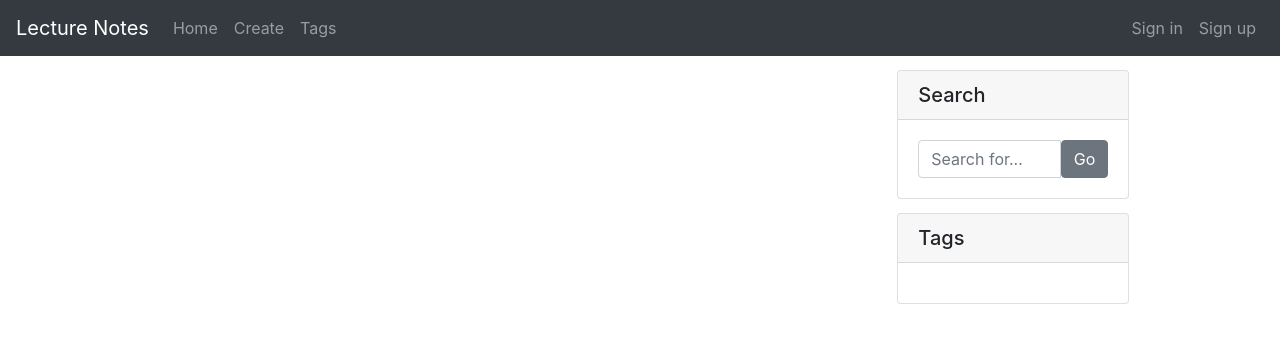
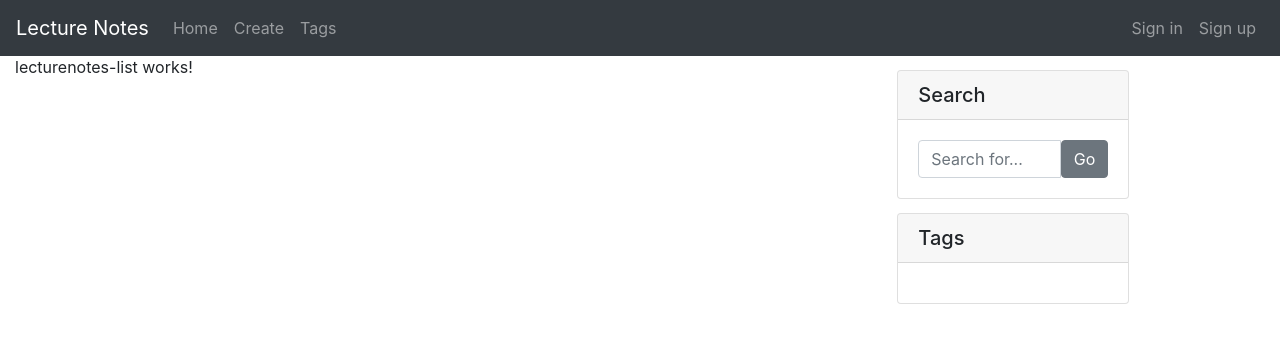
Before and after one commit to ArtemTereshkovich/LectureNoteSharing, an Angular app in the folder src/Client/: page / in a window 1280 px wide. Shown: the top 340 px of the page. Built offline with nearby package versions, Linux system fonts and the light colour scheme.

Commit message:
Add Lecture Note List Component

```diff
--- a/src/Client/src/app/home/home.component.html
+++ b/src/Client/src/app/home/home.component.html
@@ -1,6 +1,7 @@
 <div style="display:flex;">
 
   <div class="col-md-8">
+      <app-lecturenotes-list></app-lecturenotes-list>
   </div>
 
   <div class="col-md-3">
--- a/src/Client/src/app/home/home.module.ts
+++ b/src/Client/src/app/home/home.module.ts
@@ -4,6 +4,7 @@ import { HomeComponent } from './home.component';
 import { CloudtagpanelComponent } from './cloudtagpanel/cloudtagpanel.component';
 import { SearchpanelComponent } from './searchpanel/searchpanel.component';
 import { SharedModule } from '../shared/shared.module';
+import { LecturenotesListComponent } from './lecturenotes-list/lecturenotes-list.component';
 
 const homeRouting: ModuleWithProviders = RouterModule.forChild([
    {
@@ -21,7 +22,8 @@ const homeRouting: ModuleWithProviders = RouterModule.forChild([
     declarations: [
         HomeComponent,
         CloudtagpanelComponent,
-        SearchpanelComponent
+        SearchpanelComponent,
+        LecturenotesListComponent
     ]
 })
 export class HomeModule {}
--- /dev/null
+++ b/src/Client/src/app/home/lecturenotes-list/lecturenotes-list.component.html
@@ -0,0 +1,3 @@
+<p>
+  lecturenotes-list works!
+</p>
--- /dev/null
+++ b/src/Client/src/app/home/lecturenotes-list/lecturenotes-list.component.ts
@@ -0,0 +1,15 @@
+import { Component, OnInit } from '@angular/core';
+
+@Component({
+  selector: 'app-lecturenotes-list',
+  templateUrl: './lecturenotes-list.component.html',
+  styleUrls: ['./lecturenotes-list.component.css']
+})
+export class LecturenotesListComponent implements OnInit {
+
+  constructor() { }
+
+  ngOnInit() {
+  }
+
+}
```
Also changed, not shown: src/Client/src/app/home/lecturenotes-list/lecturenotes-list.component.css (added), 2 other files (tests, documents, lock files or other folders).
